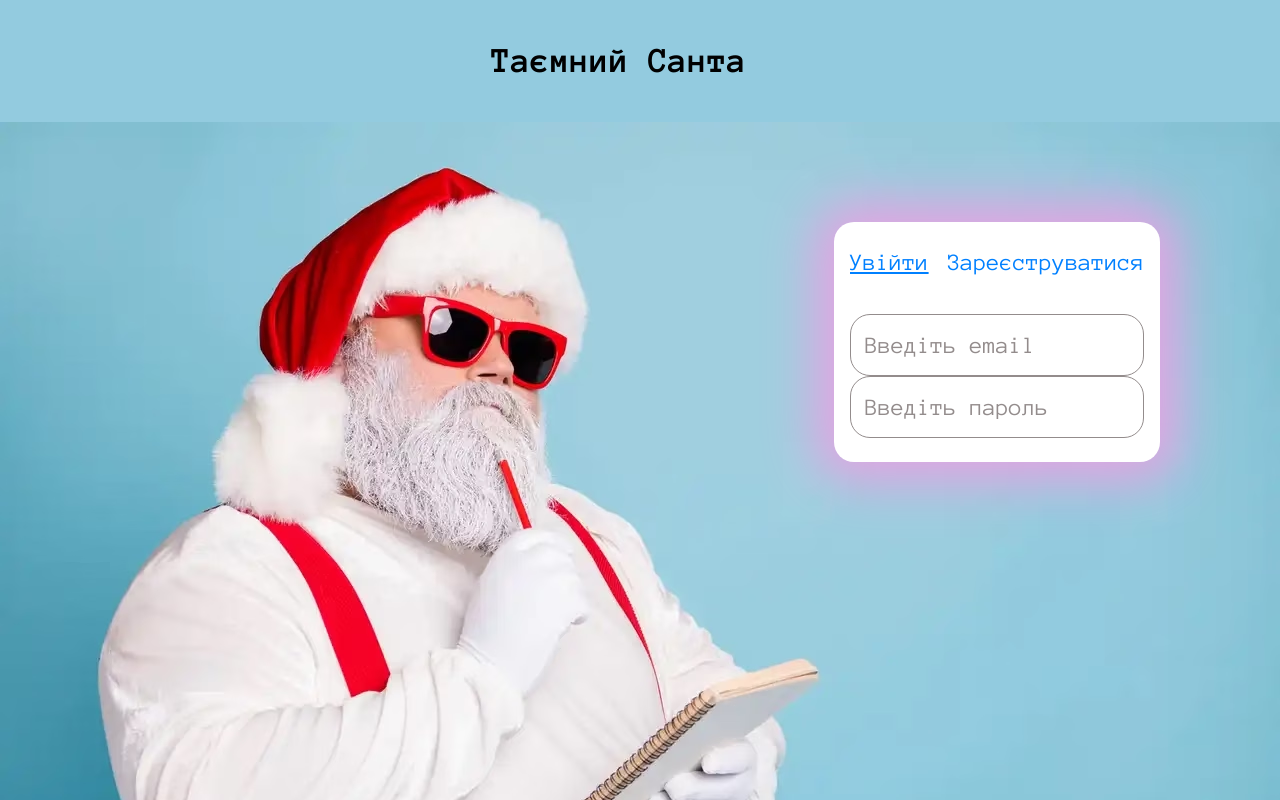
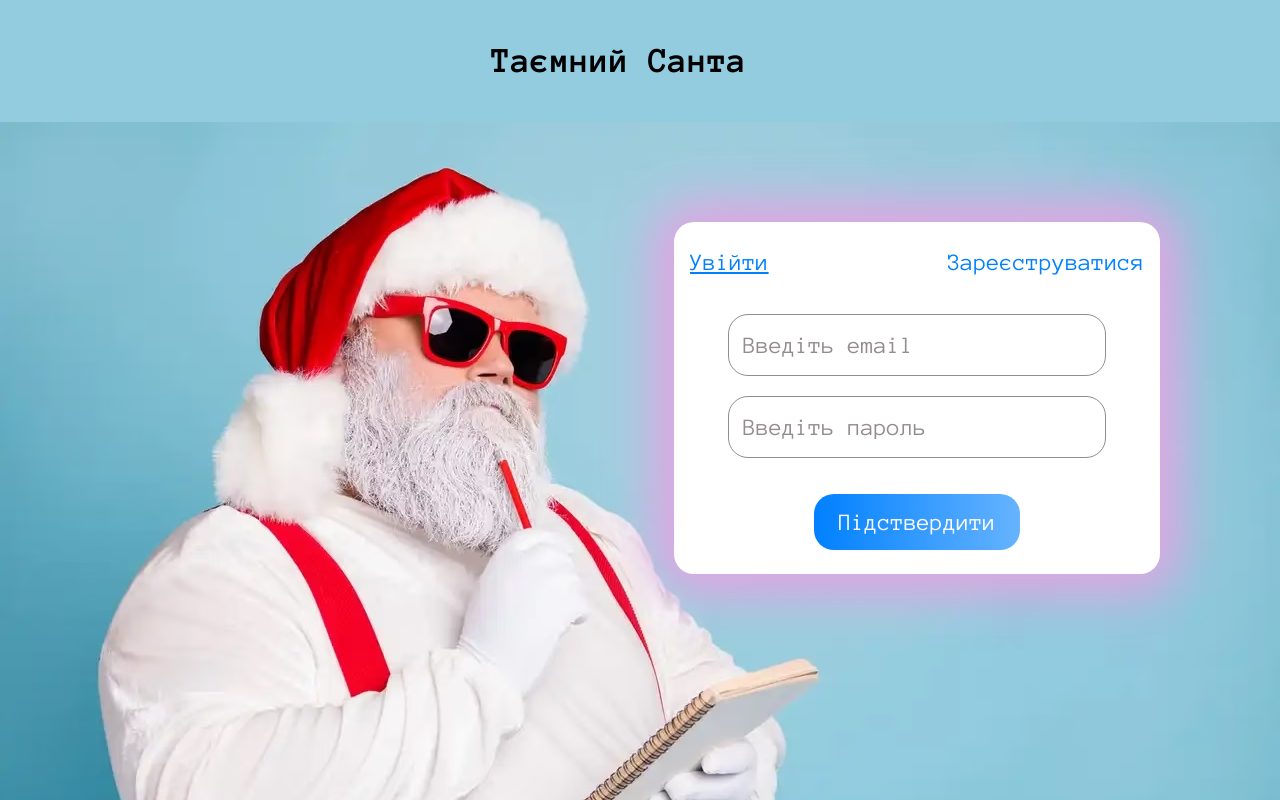
Before and after one commit to Subx1s0o/secret-santa-fe, a Next.js app: page /sign-in in a window 1280 px wide. Built offline with nearby package versions, Linux system fonts and the light colour scheme.

Commit message:
refactor: refactoring forms

```diff
--- a/src/app/(auth)/sign-in/page.tsx
+++ b/src/app/(auth)/sign-in/page.tsx
@@ -6,7 +6,7 @@ import SignInForm from '@/components/forms/Auth/SignInForm'
 export default function SignIn() {
   return (
     <div
-      className='absolute right-[120px] top-[100px] rounded-[20px] bg-white px-4 py-6
+      className='absolute right-[120px] top-[100px] w-[486px] rounded-[20px] bg-white px-4 py-6
         shadow-super shadow-pink'>
       <div className='mb-9 flex justify-between'>
         <Link
--- a/src/app/(auth)/sign-up/page.tsx
+++ b/src/app/(auth)/sign-up/page.tsx
@@ -6,7 +6,7 @@ import SignUpForm from '@/components/forms/Auth/SignUpForm'
 export default function SignUp() {
   return (
     <div
-      className='absolute right-[120px] top-[100px] rounded-[20px] bg-white px-4 py-6
+      className='absolute right-[120px] top-[100px] w-[486px] rounded-[20px] bg-white px-4 py-6
         shadow-super shadow-pink'>
       <div className='mb-9 flex justify-between'>
         <Link
--- a/src/components/forms/Auth/SignInForm.tsx
+++ b/src/components/forms/Auth/SignInForm.tsx
@@ -3,16 +3,22 @@
 import { zodResolver } from '@hookform/resolvers/zod'
 import { useForm } from 'react-hook-form'
 
+import Button from '@/components/ui/Button'
+
 import Input from '../Input'
-import { SignInSchema, SignInType } from '../schemas/sign-in'
+import { SignInSchema, SignInType } from '../schemas/auth'
 
 export default function SignInForm() {
   const { control } = useForm<SignInType>({
-    resolver: zodResolver(SignInSchema)
+    resolver: zodResolver(SignInSchema),
+    mode: 'onBlur'
   })
 
   return (
-    <form action=''>
+    <form
+      action=''
+      className='mx-auto max-w-[378px]'>
+      <div className='mb-9 flex flex-col gap-5'>
         <Input
           control={control}
           placeholder='Введіть email'
@@ -23,6 +29,12 @@ export default function SignInForm() {
           placeholder='Введіть пароль'
           name='password'
         />
+      </div>
+      <Button
+        variant='filled'
+        className='mx-auto'>
+        Підствердити
+      </Button>
     </form>
   )
 }
--- a/src/components/forms/Auth/SignUpForm.tsx
+++ b/src/components/forms/Auth/SignUpForm.tsx
@@ -6,17 +6,18 @@ import { useForm } from 'react-hook-form'
 import Button from '@/components/ui/Button'
 
 import Input from '../Input'
-import { SignInSchema, SignInType } from '../schemas/sign-in'
+import { SignUpSchema, SignUpType } from '../schemas/auth'
 
 export default function SignUpForm() {
-  const { control } = useForm<SignInType>({
-    resolver: zodResolver(SignInSchema)
+  const { control } = useForm<SignUpType>({
+    resolver: zodResolver(SignUpSchema),
+    mode: 'onBlur'
   })
 
   return (
     <form
       action=''
-      className='flex flex-col gap-9'>
+      className='mx-auto max-w-[378px]'>
       <div className='mb-9 flex flex-col gap-5'>
         <Input
           control={control}
@@ -34,7 +35,11 @@ export default function SignUpForm() {
           name='password'
         />
       </div>
-      <Button>button</Button>
+      <Button
+        variant='filled'
+        className='mx-auto'>
+        Підтвердити
+      </Button>
     </form>
   )
 }
--- /dev/null
+++ b/src/components/forms/schemas/auth.ts
@@ -0,0 +1,14 @@
+import { z } from "zod";
+
+
+export const SignInSchema = z.object({
+  email: z.string().email("Невірний формат емейлу"),
+  password: z.string().min(1, "Пароль не може бути порожнім")})
+
+export const SignUpSchema = SignInSchema.extend({
+  name: z.string().min(1, "Імʼя не може бути порожнім"),
+  password: z.string().min(5, "Пароль має юути більшим 5 символів"),
+});
+
+export type SignInType = z.infer<typeof SignInSchema>;
+export type SignUpType = z.infer<typeof SignUpSchema>;
--- a/src/components/forms/schemas/sign-in.ts
+++ /dev/null
@@ -1,9 +0,0 @@
-import { z } from "zod";
-
-export const SignInSchema = z.object({
-    name: z.string(),
-    email: z.string().email(),
-    password: z.string().min(5, "Пароль має бути більше 5 символів")
-})
-
-export type SignInType = z.infer<typeof SignInSchema>;
```
Lines whose indentation alone changed are shown as unchanged.
